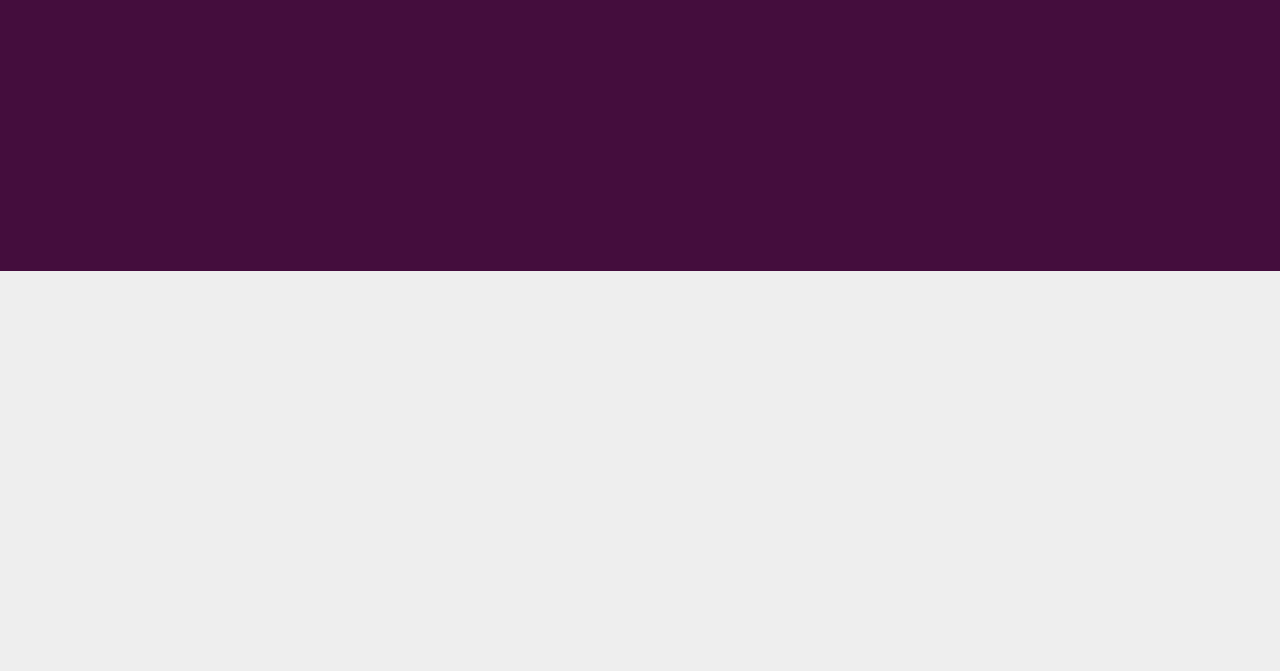
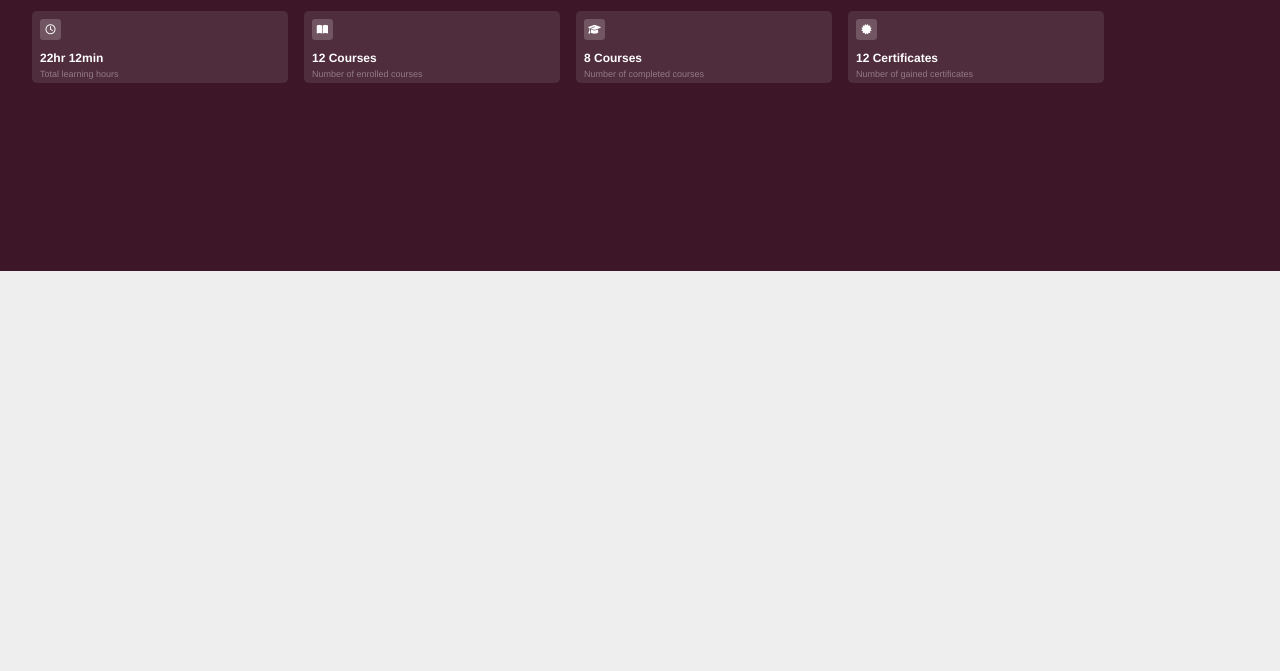
Before and after one commit to Pharmakarios1/skills-sphere-ui, a plain HTML site: page index.html in a window 1280 px wide. Shown: the part 129-800 px from the top of the page. Drawn offline with Linux system fonts and the light colour scheme.

Commit message:
header cards completion and profile pane addition

```diff
--- a/css/style.css
+++ b/css/style.css
@@ -7,7 +7,7 @@
 
 body{
     background-color: rgb(238, 238, 238);
-    font-family: 'Poppins', sans-serif;
+    font-family: "Mona Sans", "Helvetica Neue", Helvetica, Arial, sans-serif;
     width: 100%;
     height: 100vh;
 }
@@ -16,7 +16,8 @@ body{
 header{
     display: flex;
     flex-direction: column;
-    background-color:#440d3d;
+    /* background-color:#440d3d; */
+    background-color: rgb(61, 22, 40);
     color: white;
     height: 50%;
     gap: 1rem;
@@ -110,9 +111,56 @@ ul li a{
 .learning-overview{
     padding: 0 2rem;
 }
-#learning-overview-header{
+.learning-overview-header{
+    width: 100%;
+    display: flex;
+    justify-content: space-between;
+    align-items: center;
+}
+
+.learning-overview-header p{
+    font-size: small;
+    font-weight: 200;
+}
+
+
+.learning-overview-card-wrapper{
+    width: 100%;
+    gap: 1rem;
+}
+
+.card{
+    width: 16rem;
+    height: 4.5rem;
+    background-color: rgba(245, 245, 245, 0.1);
+    border-radius: .3rem;
+
+    padding: 0.5rem .5rem;
+    gap: .7rem;
+}
+
+.card p{
+    font-size: 9px;
+    color: rgba(242, 239, 239, 0.397);
+    font-weight: 200;
+}
+
+.card h5{
+    font-size: 12px;
+    margin-bottom: .25rem;
+}
+
+.icon-wrapper{
+    background-color: rgba(245, 245, 245, 0.2);
+    border-radius: .2rem;
+    padding: 0.5rem;
     display: flex;
     align-items: center;
-    justify-content: space-between;
-    gap: 1rem;
+    justify-content: center;
+    width: 1.3rem;
+    height:1.3rem;
 }
+
+.icon-wrapper i{
+    font-size: 10px;
+}
--- a/css/utility.css
+++ b/css/utility.css
@@ -7,7 +7,7 @@
     flex-direction: row;
 }
 
-.flex-column{
+.flex-col{
     flex-direction: column;
 }
 
--- a/index.html
+++ b/index.html
@@ -39,13 +39,52 @@
         </div>
     </div>
 
-    <div class="learning-overview flex flex-col">
-        <div class="learning-overview-header " id="learning-overview-header">
+    <div class="learning-overview flex flex-col gap">
+        <div class="learning-overview-header ">
             <p>Learning Overview</p>
-            <div class="flex">
+            <div class="flex gap">
                 <p>Overall</p>
                 <i class="fa-solid fa-angle-down"></i>
             </div>
+        </div>
+        <div class="learning-overview-card-wrapper flex">
+            <div class="card flex flex-col">
+                <div class="icon-wrapper">
+                    <i class="fa-regular fa-clock"></i>
+                </div>
+                <div class="content-wrapper">
+                    <h5>22hr 12min</h5>
+                    <p>Total learning hours</p>
+                </div>
+            </div>
+            <div class="card flex flex-col">
+                <div class="icon-wrapper">
+                    <i class="fa-solid fa-book-open"></i>
+                </div>
+                <div class="content-wrapper">
+                    <h5>12 Courses</h5>
+                    <p>Number of enrolled courses</p>
+                </div>
+            </div>
+            <div class="card flex flex-col">
+                <div class="icon-wrapper">
+                    <i class="fa-solid fa-graduation-cap"></i>
+                </div>
+                <div class="content-wrapper">
+                    <h5>8 Courses</h5>
+                    <p>Number of completed courses</p>
+                </div>
+            </div>
+            <div class="card flex flex-col">
+                <div class="icon-wrapper">
+                    <i class="fa-solid fa-certificate"></i>
+                </div>
+                <div class="content-wrapper">
+                    <h5>12 Certificates</h5>
+                    <p>Number of gained certificates</p>
+                </div>
+            </div>
+
         </div>
     </div>
 
```
